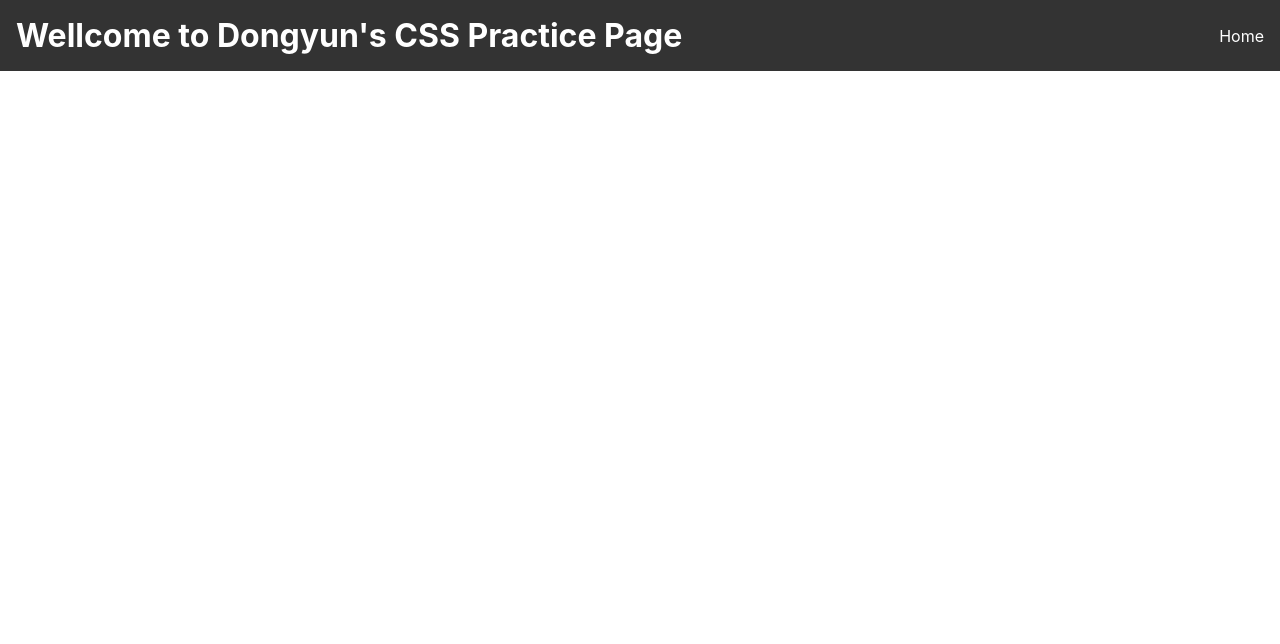
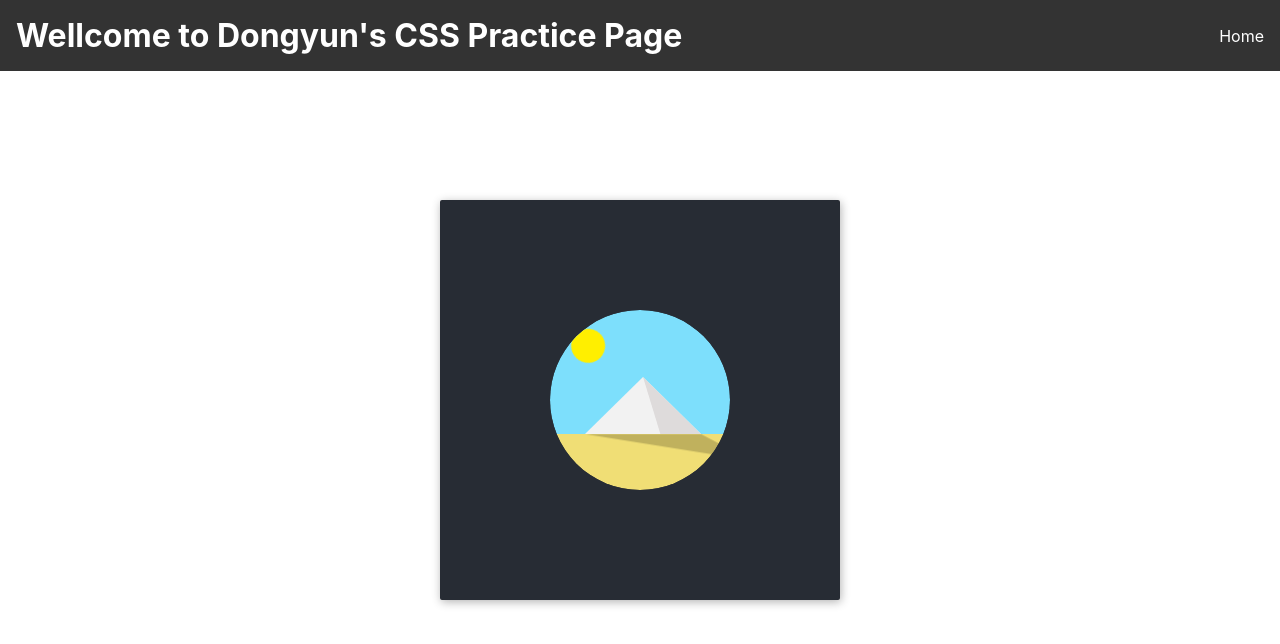
Before and after one commit to dongyunkim96/CSS-Experience, a React (Create React App) app in the folder my-app/: page /3 in a window 1280 px wide. Shown: the top 644 px of the page. Built offline with nearby package versions, Linux system fonts and the light colour scheme.

Commit message:
day4 done

```diff
--- a/my-app/src/App.js
+++ b/my-app/src/App.js
@@ -5,6 +5,8 @@ import Header from './components/Header/Header';
 import Home from './components/Home/Home';
 import Page1 from './pages/1/Page1';
 import Page2 from './pages/2/Page2';
+import Page3 from './pages/3/Page3';
+import Page4 from './pages/4/Page4';
 
 function App() {
   return (
@@ -14,6 +16,8 @@ function App() {
         <Route path='/' element={<Home />} />
         <Route path='/1' element={<Page1 />} />
         <Route path='/2' element={<Page2 />} />
+        <Route path='/3' element={<Page3 />} />
+        <Route path='/4' element={<Page4 />} />
       </Routes>
     </AppContainer>
   );
--- /dev/null
+++ b/my-app/src/pages/3/Page3.js
@@ -0,0 +1,37 @@
+import React, { useState } from "react";
+import {
+    Frame,
+    Center,
+    Circle,
+    Sky,
+    Sun,
+    SideRight,
+    Shadow,
+    SideLeft,
+    Ground
+} from './Page3.styled';
+
+const Page3 = () => {
+  const [isActive, setIsActive] = useState(false);
+
+  const handleClick = () => {
+    setIsActive(!isActive);
+  };
+
+  return (
+    <Frame>
+      <Center>
+        <Circle onClick={handleClick} className={isActive ? "active" : ""}>
+          <Sky />
+          <Sun />
+          <SideLeft />
+          <SideRight />
+          <Shadow />
+          <Ground />
+        </Circle>
+      </Center>
+    </Frame>
+  );
+};
+
+export default Page3;
--- /dev/null
+++ b/my-app/src/pages/3/Page3.styled.js
@@ -0,0 +1,187 @@
+import styled, { keyframes } from "styled-components";
+
+export const cubicBezier = "cubic-bezier(0.4, 0, 0.49, 1)";
+
+export const sunGoesDown = keyframes`
+  0% {
+    background: #F57209;
+    transform: rotate(-70deg);
+  }
+  30% {
+    background: #FFEF00;
+    transform: rotate(-28deg);
+  }
+  70% {
+    background: #FFEF00;
+  }
+  100% {
+    background: #F57209;
+    transform: rotate(70deg);
+  }
+`;
+
+const skyTurnsBlack = keyframes`
+  0% {
+    background: #272C34;
+  }
+  30% {
+    background: #7DDFFC;
+  }
+  70% {
+    background: #7DDFFC;
+  }
+  100% {
+    background: #272C34;
+  }
+`;
+
+export const pyramideShading = keyframes`
+  0% {
+    background: #272C34;
+  }
+  30% {
+    background: #F4F4F4;
+  }
+  70% {
+    background: #DDDADA;
+  }
+  100% {
+    background: #272C34;
+  }
+`;
+
+export const shadowOnTheFloor = keyframes`
+  0% {
+    transform: scaleY(0);
+    clip-path: polygon(115px 0%, 231px 0%, 80% 100%);
+  }
+  30% {
+    transform: scaleY(1);
+    clip-path: polygon(115px 0%, 231px 0%, 80% 100%);
+  }
+  55% {
+    transform: scaleY(0.4);
+  }
+  75% {
+    transform: scaleY(1);
+  }
+  100% {
+    transform: scaleY(0);
+    clip-path: polygon(115px 0%, 231px 0%, 0% 100%);
+  }
+`;
+
+export const fadingSand = keyframes`
+  0% {
+    background: #272C34;
+  }
+  30% {
+    background: #F1DE75;
+  }
+  70% {
+    background: #F1DE75;
+  }
+  100% {
+    background: #272C34;
+  }
+`;
+
+export const Frame = styled.div`
+  position: absolute;
+  top: 50%;
+  left: 50%;
+  width: 400px;
+  height: 400px;
+  margin-top: -200px;
+  margin-left: -200px;
+  border-radius: 2px;
+  box-shadow: 1px 2px 10px 0px rgba(0, 0, 0, 0.3);
+  background: #272C34;
+  color: #fff;
+`;
+
+export const Center = styled.div`
+  position: absolute;
+  top: 50%;
+  left: 50%;
+  transform: translate(-50%, -50%);
+`;
+
+export const Circle = styled.div`
+  position: relative;
+  overflow: hidden;
+  clip-path: circle(90px at 90px 90px);
+  width: 180px;
+  height: 180px;
+  border-radius: 50%;
+`;
+
+export const Sky = styled.div`
+  position: absolute;
+  z-index: 0;
+  top: 0;
+  left: 0;
+  right: 0;
+  height: 124px;
+  background: #7DDFFC;
+  animation: ${skyTurnsBlack} 4s ${cubicBezier} infinite;
+`;
+
+export const Sun = styled.div`
+  position: absolute;
+  z-index: 2;
+  top: 7px;
+  left: 73px;
+  width: 34px;
+  height: 34px;
+  border-radius: 50%;
+  background: #FFEF00;
+  transform-origin: 50% 400%;
+  animation: ${sunGoesDown} 4s ${cubicBezier} infinite;
+`;
+
+export const SideLeft = styled.div`
+  position: absolute;
+  top: 67px;
+  left: 35px;
+  height: 57px;
+  width: 116px;
+  background: #F4F4F4;
+  clip-path: polygon(0% 100%, 100% 100%, 50% 0%);
+  animation: ${pyramideShading} 4s ${cubicBezier} infinite;
+`;
+
+export const SideRight = styled.div`
+  position: absolute;
+  top: 67px;
+  left: 93px;
+  height: 57px;
+  width: 58px;
+  background: #DDDADA;
+  clip-path: polygon(30% 100%, 100% 100%, 0% 0%);
+  animation: ${pyramideShading} 4s ${cubicBezier} infinite reverse;
+`;
+
+export const Shadow = styled.div`
+  position: absolute;
+  z-index: 2;
+  top: 124px;
+  left: -80px;
+  height: 30px;
+  width: 360px;
+  background: rgba(0, 0, 0, 0.2);
+  transform-origin: 50% 0%;
+  clip-path: polygon(115px 0%, 231px 0%, 80% 100%);
+  animation: ${shadowOnTheFloor} 4s ${cubicBezier} infinite;
+`;
+
+export const Ground = styled.div`
+  position: absolute;
+  z-index: 1;
+  bottom: 0;
+  left: 0;
+  right: 0;
+  height: 56px;
+  background:#F0DE75;
+  animation:fading-sand 4s $cubic-bezier infinite;
+`;
--- /dev/null
+++ b/my-app/src/pages/4/Page4.js
@@ -0,0 +1,16 @@
+import React from 'react';
+import { Frame, Center, Dot1, Dot2, Dot3 } from './Page4.styled';
+
+const Page4 = () => {
+  return (
+    <Frame>
+      <Center>
+        <Dot1 />
+        <Dot2 />
+        <Dot3 />
+      </Center>
+    </Frame>
+  );
+}
+
+export default Page4;
--- /dev/null
+++ b/my-app/src/pages/4/Page4.styled.js
@@ -0,0 +1,97 @@
+import styled, { keyframes } from 'styled-components';
+
+const bezier = 'cubic-bezier(.21,.98,.6,.99)';
+
+export const Frame = styled.div`
+  position: absolute;
+  top: 50%;
+  left: 50%;
+  width: 400px;
+  height: 400px;
+  margin-top: -200px;
+  margin-left: -200px;
+  border-radius: 2px;
+  box-shadow: 1px 2px 10px 0px rgba(0, 0, 0, 0.3);
+  background: #E56262;
+  color: #fff;
+`;
+
+export const Center = styled.div`
+  position: absolute;
+  height: 220px;
+  width: 220px;
+  top: 90px;
+  left: 90px;
+`;
+
+const jumpAnim1 = keyframes`
+  0%, 70% {
+    box-shadow: 2px 2px 3px 2px rgba(0, 0, 0, 0.2);
+    transform: scale(0);
+  }
+  100% {
+    box-shadow: 10px 10px 15px 0 rgba(0, 0, 0, 0.3);
+    transform: scale(1);
+  }
+`;
+
+const jumpAnim2 = keyframes`
+  0%, 40% {
+    box-shadow: 2px 2px 3px 2px rgba(0, 0, 0, 0.2);
+    transform: scale(0);
+  }
+  100% {
+    box-shadow: 10px 10px 15px 0 rgba(0, 0, 0, 0.3);
+    transform: scale(1);
+  }
+`;
+
+const jumpAnim3 = keyframes`
+  0%, 10% {
+    box-shadow: 2px 2px 3px 2px rgba(0, 0, 0, 0.2);
+    transform: scale(0);
+  }
+  100% {
+    box-shadow: 10px 10px 15px 0 rgba(0, 0, 0, 0.3);
+    transform: scale(1);
+  }
+`;
+
+export const Dot1 = styled.div`
+  position: absolute;
+  z-index: 3;
+  width: 30px;
+  height: 30px;
+  top: 95px;
+  left: 95px;
+  background: #fff;
+  border-radius: 50%;
+  animation-fill-mode: both;
+  animation: ${jumpAnim1} 2s ${bezier} infinite alternate;
+`;
+
+export const Dot2 = styled.div`
+  position: absolute;
+  z-index: 2;
+  width: 60px;
+  height: 60px;
+  top: 80px;
+  left: 80px;
+  background: #fff;
+  border-radius: 50%;
+  animation-fill-mode: both;
+  animation: ${jumpAnim2} 2s ${bezier} infinite alternate;
+`;
+
+export const Dot3 = styled.div`
+  position: absolute;
+  z-index: 1;
+  width: 90px;
+  height: 90px;
+  top: 65px;
+  left: 65px;
+  background: #fff;
+  border-radius: 50%;
+  animation-fill-mode: both;
+  animation: ${jumpAnim3} 2s ${bezier} infinite alternate;
+`;
```
